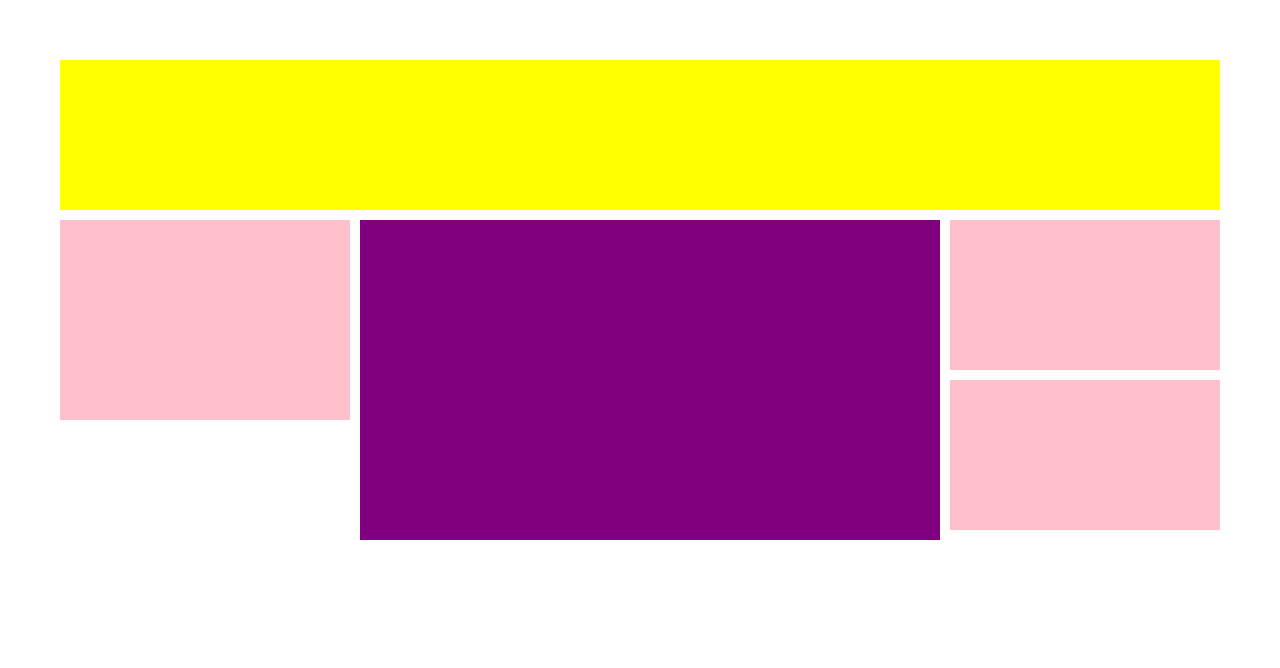
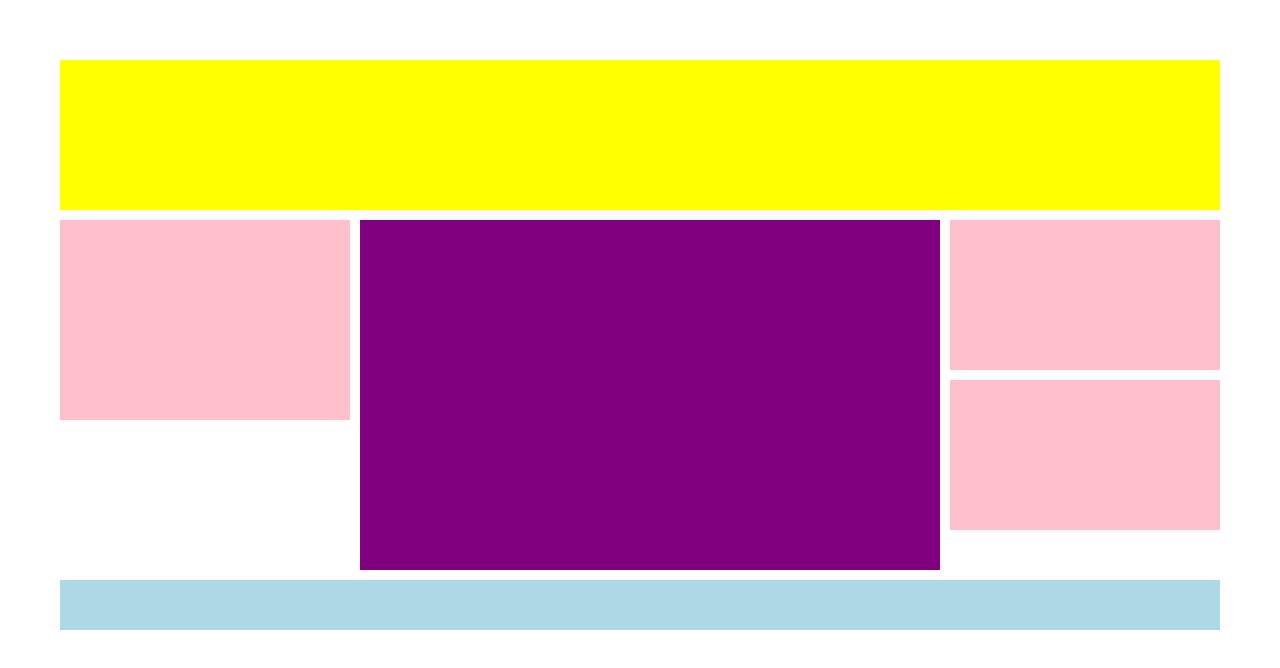
Before and after one commit to ValentinaNovarino/htmlcss-struttura-wp, a plain HTML site: page index.html in a window 1280 px wide. Drawn offline with Linux system fonts and the light colour scheme.

Commit message:
completato footer

```diff
--- a/style.css
+++ b/style.css
@@ -2,6 +2,12 @@
     margin: 0;
     padding: 0;
     box-sizing: border-box;
+}
+
+.container::after{
+    content:'';
+    display:table;
+    clear:both;
 }
 
 .container{
@@ -24,11 +30,10 @@ header{
 
 main{
     width:50%;
-    height: 320px;
+    height: 350px;
     float: left;
     background-color: purple;
     margin-right: 10px;
-    margin-bottom: 10px;
 }
 
 .right-top{
@@ -45,3 +50,11 @@ main{
     float:left;
     background-color: pink;
 }
+
+footer{
+    height: 50px;
+    background-color: lightblue;
+    margin-top: 10px;
+    width: 100%;
+    display: inline-block;
+}
```
Also changed, not shown: index.html (+4 -0 lines).
